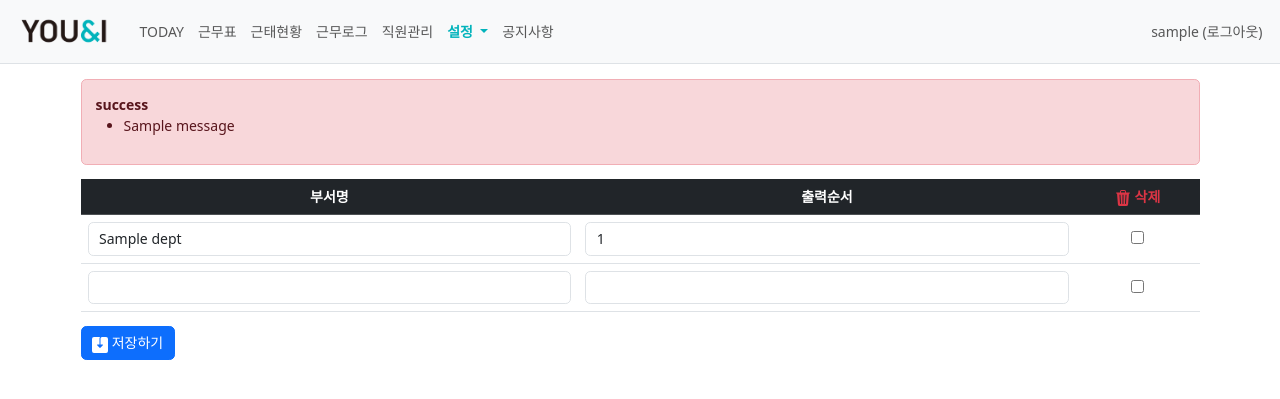
After one commit to ggomdong/uni, a Django app: page /common/dept/ in a window 1280 px wide. The commit adds this page. Shown: the top 399 px of the page. Run offline with Django 4.2, Linux system fonts and the light colour scheme; a user stored in the database is signed in; tables that the repository leaves empty hold one stand-in row (values such as "Sample post"); one stand-in notice (Sample message) is shown; parts of the project's set-up code (start-up, migrations or seed data) failed here and were passed over; some libraries are stand-ins or nearby versions.

Commit message:
메뉴수정 등

```diff
--- a/common/forms.py
+++ b/common/forms.py
@@ -1,7 +1,7 @@
 from django import forms
 from django.contrib.auth.forms import UserCreationForm, UserChangeForm
 # from django.contrib.auth.models import User
-from .models import User, Dept, Position, Code
+from .models import User, Dept, Position, Holiday, Business, Code
 
 # 속성 추가를 위해 UserCreationForm 사용
 class UserForm(UserCreationForm):
@@ -74,6 +74,55 @@ class PositionForm(forms.ModelForm):
         }
 
 
+class HolidayForm(forms.ModelForm):
+    class Meta:
+        model = Holiday
+        fields = ['holiday', 'holiday_name']
+
+        labels = {
+            'holiday': '공휴일',
+            'holiday_name': '공휴일명',
+        }
+
+        widgets = {
+            'holiday': forms.DateInput(attrs={'type': 'date', 'max': '9999-12-31', 'class': 'form-control'}),
+            'holiday_name': forms.TextInput(attrs={'class': 'form-control'}),
+        }
+
+
+class BusinessForm(forms.ModelForm):
+    class Meta:
+        model = Business
+        fields = ['stand_date', 'mon', 'tue', 'wed', 'thu', 'fri', 'sat', 'sun']
+
+        labels = {
+            'stand_date': '기준일자',
+            'mon': '월요일',
+            'tue': '화요일',
+            'wed': '수요일',
+            'thu': '목요일',
+            'fri': '금요일',
+            'sat': '토요일',
+            'sun': '일요일',
+        }
+
+        CHOICES = [
+            ('Y', '영업'),
+            ('N', '미영업'),
+        ]
+
+        widgets = {
+            'stand_date': forms.DateInput(attrs={'type': 'date', 'max': '9999-12-31', 'class': 'form-control'}),
+            'mon': forms.RadioSelect(attrs={'class': 'btn-check'}, choices=CHOICES),
+            'tue': forms.RadioSelect(attrs={'class': 'form-control'}, choices=CHOICES),
+            'wed': forms.RadioSelect(attrs={'class': 'form-control'}, choices=CHOICES),
+            'thu': forms.RadioSelect(attrs={'class': 'form-control'}, choices=CHOICES),
+            'fri': forms.RadioSelect(attrs={'class': 'form-control'}, choices=CHOICES),
+            'sat': forms.RadioSelect(attrs={'class': 'form-control'}, choices=CHOICES),
+            'sun': forms.RadioSelect(attrs={'class': 'form-control'}, choices=CHOICES),
+        }
+
+
 class CodeForm(forms.ModelForm):
     class Meta:
         model = Code
--- a/common/urls.py
+++ b/common/urls.py
@@ -10,7 +10,9 @@ urlpatterns = [
     path('signup/', views.signup, name='signup'),
     path('user_list/', views.user_list, name='user_list'),
     path('user_modify/<int:user_id>/', views.user_modify, name='user_modify'),
-    path('dept_list/', views.dept_list, name='dept_list'),
-    path('position_list/', views.position_list, name='position_list'),
-    path('code_list/', views.code_list, name='code_list'),
+    path('dept/', views.dept, name='dept'),
+    path('position/', views.position, name='position'),
+    path('holiday/', views.holiday, name='holiday'),
+    path('business/', views.business, name='business'),
+    path('code/', views.code, name='code'),
 ]
--- a/common/views.py
+++ b/common/views.py
@@ -3,10 +3,11 @@ from django.contrib.auth.decorators import login_required
 from django.shortcuts import render, get_object_or_404, redirect
 from django.core.paginator import Paginator
 from django.db.models import Q
+from django.db.models.functions import ExtractYear
 from django.db import connection
 from django.forms import modelformset_factory
-from .forms import UserForm, UserModifyForm, DeptForm, PositionForm, CodeForm
-from .models import User, Dept, Position, Code
+from .forms import UserForm, UserModifyForm, DeptForm, PositionForm, HolidayForm, BusinessForm, CodeForm
+from .models import User, Dept, Position, Holiday, Business, Code
 from wtm.models import Module, Contract
 from django.utils import timezone
 
@@ -89,8 +90,8 @@ def user_list(request):
                 )
             ) c
             ON (u.id = c.user_id)
-            INNER JOIN common_dept d on (u.dept = d.dept_name)
-			INNER JOIN common_position p on (u.position = p.position_name)
+            LEFT OUTER JOIN common_dept d on (u.dept = d.dept_name)
+			LEFT OUTER JOIN common_position p on (u.position = p.position_name)
         WHERE is_superuser = false
             and {work_condition}
             and {dept_condition}
@@ -157,14 +158,14 @@ def user_modify(request, user_id):
 
 
 @login_required(login_url='common:login')
-def dept_list(request):
+def dept(request):
     DeptFormSet = modelformset_factory(model=Dept, form=DeptForm, extra=1, can_delete=True)
 
     if request.method == 'POST':
         formset = DeptFormSet(request.POST)
         if not formset.has_changed():
             messages.error(request, '수정된 사항이 없습니다.')
-            return redirect('common:dept_list')
+            return redirect('common:dept')
 
         if formset.is_valid():
             depts = formset.save(commit=False)
@@ -179,24 +180,24 @@ def dept_list(request):
                 dept.mod_date = timezone.now()
                 dept.save()
 
-            return redirect('common:dept_list')
+            return redirect('common:dept')
     else:
-        formset = DeptFormSet()
+        formset = DeptFormSet(queryset=Dept.objects.order_by('order'))
 
     # POST방식이지만 form에 오류가 있거나, GET방식일때 아래로 진행
     context = {'formset': formset}
-    return render(request, 'common/dept_list.html', context)
+    return render(request, 'common/dept.html', context)
 
 
 @login_required(login_url='common:login')
-def position_list(request):
+def position(request):
     PositionFormSet = modelformset_factory(model=Position, form=PositionForm, extra=1, can_delete=True)
 
     if request.method == 'POST':
         formset = PositionFormSet(request.POST)
         if not formset.has_changed():
             messages.error(request, '수정된 사항이 없습니다.')
-            return redirect('common:position_list')
+            return redirect('common:position')
 
         if formset.is_valid():
             positions = formset.save(commit=False)
@@ -211,17 +212,89 @@ def position_list(request):
                 position.mod_date = timezone.now()
                 position.save()
 
-            return redirect('common:position_list')
+            return redirect('common:position')
     else:
-        formset = PositionFormSet()
+        formset = PositionFormSet(queryset=Position.objects.order_by('order'))
 
     # POST방식이지만 form에 오류가 있거나, GET방식일때 아래로 진행
     context = {'formset': formset}
-    return render(request, 'common/position_list.html', context)
+    return render(request, 'common/position.html', context)
 
 
 @login_required(login_url='common:login')
-def code_list(request):
+def holiday(request):
+    search = request.GET.get('search', '전체')
+
+    HolidayFormSet = modelformset_factory(model=Holiday, form=HolidayForm, extra=1, can_delete=True)
+
+    if request.method == 'POST':
+        formset = HolidayFormSet(request.POST)
+        if not formset.has_changed():
+            messages.error(request, '수정된 사항이 없습니다.')
+            return redirect('common:holiday')
+
+        if formset.is_valid():
+            holidays = formset.save(commit=False)
+
+            for obj in formset.deleted_objects:
+                obj.delete()
+
+            for holiday in holidays:
+                holiday.reg_id = request.user
+                holiday.reg_date = timezone.now()
+                holiday.mod_id = request.user
+                holiday.mod_date = timezone.now()
+                holiday.save()
+
+            return redirect('common:holiday')
+    else:
+        if search == '전체':
+            formset = HolidayFormSet(queryset=Holiday.objects.order_by('holiday', 'holiday_name'))
+        else:
+            formset = HolidayFormSet(queryset=Holiday.objects.order_by('holiday', 'holiday_name').filter(holiday__year=search))
+
+    # POST방식이지만 form에 오류가 있거나, GET방식일때 아래로 진행
+    # 년도별 공휴일을 검색하기 위해 QuerySet을 해당값만으로 리스트 구성(flat)하고, 중복제거(distinct)
+    year_list = list(Holiday.objects.annotate(
+        year=ExtractYear('holiday')).values_list('year', flat=True).distinct())
+    context = {'formset': formset, 'year_list': year_list}
+    return render(request, 'common/holiday.html', context)
+
+
+@login_required(login_url='common:login')
+def business(request):
+    BusinessFormSet = modelformset_factory(model=Business, form=BusinessForm, extra=1, can_delete=True)
+
+    if request.method == 'POST':
+        formset = BusinessFormSet(request.POST)
+        if not formset.has_changed():
+            messages.error(request, '수정된 사항이 없습니다.')
+            return redirect('common:business')
+
+        if formset.is_valid():
+            businesses = formset.save(commit=False)
+
+            for obj in formset.deleted_objects:
+                obj.delete()
+
+            for business in businesses:
+                business.reg_id = request.user
+                business.reg_date = timezone.now()
+                business.mod_id = request.user
+                business.mod_date = timezone.now()
+                business.save()
+
+            return redirect('common:business')
+    else:
+        formset = BusinessFormSet()
+
+    # POST방식이지만 form에 오류가 있거나, GET방식일때 아래로 진행
+    context = {'formset': formset}
+    return render(request, 'common/business.html', context)
+
+
+@login_required(login_url='common:login')
+def code(request):
     search = request.GET.get('search', '전체')
 
     CodeFormSet = modelformset_factory(model=Code, form=CodeForm, extra=1, can_delete=True)
@@ -230,7 +303,7 @@ def code_list(request):
         formset = CodeFormSet(request.POST)
         if not formset.has_changed():
             messages.error(request, '수정된 사항이 없습니다.')
-            return redirect('common:code_list')
+            return redirect('common:code')
 
         if formset.is_valid():
             codes = formset.save(commit=False)
@@ -245,7 +318,7 @@ def code_list(request):
                 code.mod_date = timezone.now()
                 code.save()
 
-            return redirect('common:code_list')
+            return redirect('common:code')
     else:
         if search == '전체':
             qs = CodeFormSet(queryset=Code.objects.order_by('code_name', 'order'))
@@ -257,4 +330,4 @@ def code_list(request):
     formset = qs
     code_name_list = list(Code.objects.values_list('code_name', flat=True).distinct())  # [부서, 직위]
     context = {'formset': formset, 'code_name_list': code_name_list, 'search': search}
-    return render(request, 'common/code_list.html', context)
+    return render(request, 'common/code.html', context)
--- a/pybo/urls.py
+++ b/pybo/urls.py
@@ -6,7 +6,7 @@ app_name = 'pybo'
 
 urlpatterns = [
     # base_views.py
-    path('', base_views.index, name='index'),
+    path('', base_views.index, name='pybo_index'),
     path('<int:question_id>/', base_views.detail, name='detail'),
 
     # question_views.py
--- a/pybo/views/base_views.py
+++ b/pybo/views/base_views.py
@@ -1,10 +1,12 @@
 from django.core.paginator import Paginator
+from django.contrib.auth.decorators import login_required
 from django.shortcuts import render, get_object_or_404
 from django.db.models import Q
 
 from ..models import Question
 
 
+@login_required(login_url='common:login')
 def index(request):
     page = request.GET.get('page', '1')     # 페이지 default 값은 1
     kw = request.GET.get('kw', '')      # 검색어
@@ -24,6 +26,7 @@ def index(request):
     return render(request, 'pybo/question_list.html', context)
 
 
+@login_required(login_url='common:login')
 def detail(request, question_id):
     question = get_object_or_404(Question, pk=question_id)
     context = {'question': question}
--- a/static/style.css
+++ b/static/style.css
@@ -2,6 +2,30 @@ html {
   font-size: 14px;
 }
 
+/* 스크롤바 CSS */
+::-webkit-scrollbar {
+  width: 10px;
+  height: 10px;
+}
+
+::-webkit-scrollbar-thumb {
+  background-color: lightgray;
+  border-radius: 10px;
+  background-clip: padding-box;
+  border: 2px solid transparent;
+}
+
+::-webkit-scrollbar-track {
+  background-color: transparent;
+  /*border-radius: 10px;
+  box-shadow: inset 0px 0px 5px white;*/
+}
+
+/* 네비게이션바 hover 및 현재 메뉴 하이라이트 처리 */
+.ci, .nav-link:hover {
+  color: #02b3bb;
+  font-weight: bold;
+}
 
 .flex-container {
   display: flex;
@@ -56,9 +80,11 @@ html {
     width: 1.5vw;
     height: 1.5vw;
     margin: 0 auto;     /* div 가운데 정렬 */
-
-    font-size: 10px;
-    border: 1px solid gray;
+  display: flex;
+  align-items: center;
+  justify-content: center;
+  font-size: 9px;
+  border: 0.5px solid gray;
   width: 30px;
   height: 30px;
   margin: 0 auto;     /* div 가운데 정렬 */
--- a/templates/common/code_list.html
+++ b/templates/common/code.html
@@ -48,7 +48,7 @@
             {% for hidden in form.hidden_fields %}
                 {{ hidden }}
             {% endfor %}
-        <tr class="text-center">
+        <tr class="text-center align-middle">
             <td>{{ form.code_name }}</td>
             <td>{{ form.value }}</td>
             <td>{{ form.order }}</td>
--- /dev/null
+++ b/templates/common/dept.html
@@ -0,0 +1,57 @@
+{% extends 'base.html' %}
+{% load pybo_filter %}
+{% block content %}
+<div class="container my-3">
+    <!-- message 표시 -->
+    {% if messages %}
+    <div class="alert alert-danger my-3" role="alert">
+        {% for message in messages %}
+        <strong>{{ message.tags }}</strong>
+        <ul><li>{{ message.message }}</li></ul>
+        {% endfor %}
+    </div>
+    {% endif %}
+    {% include 'form_errors.html' %}
+
+    <form id="deptForm" method="post">
+    {% csrf_token %}
+    <table class="table">
+        <thead>
+        <tr class="text-center table-dark">
+            <th>부서명</th>
+            <th>출력순서</th>
+            <th class="text-danger">
+                <svg xmlns="http://www.w3.org/2000/svg" width="16" height="16" fill="currentColor" class="bi bi-trash3-fill" viewBox="0 0 16 16">
+                  <path d="M11 1.5v1h3.5a.5.5 0 0 1 0 1h-.538l-.853 10.66A2 2 0 0 1 11.115 16h-6.23a2 2 0 0 1-1.994-1.84L2.038 3.5H1.5a.5.5 0 0 1 0-1H5v-1A1.5 1.5 0 0 1 6.5 0h3A1.5 1.5 0 0 1 11 1.5Zm-5 0v1h4v-1a.5.5 0 0 0-.5-.5h-3a.5.5 0 0 0-.5.5ZM4.5 5.029l.5 8.5a.5.5 0 1 0 .998-.06l-.5-8.5a.5.5 0 1 0-.998.06Zm6.53-.528a.5.5 0 0 0-.528.47l-.5 8.5a.5.5 0 0 0 .998.058l.5-8.5a.5.5 0 0 0-.47-.528ZM8 4.5a.5.5 0 0 0-.5.5v8.5a.5.5 0 0 0 1 0V5a.5.5 0 0 0-.5-.5Z"/>
+                </svg>
+                삭제
+            </th>
+        </tr>
+        </thead>
+        <tbody>
+        {{ formset.management_form }}
+        {% for form in formset %}
+            {% for hidden in form.hidden_fields %}
+                {{ hidden }}
+            {% endfor %}
+        <tr class="text-center align-middle">
+            <td>{{ form.dept_name }}</td>
+            <td>{{ form.order }}</td>
+            <td>{{ form.DELETE }}</td>
+        </tr>
+        {% endfor %}
+        </tbody>
+    </table>
+    <button type="submit" class="btn btn-primary">
+        <svg xmlns="http://www.w3.org/2000/svg" width="16" height="16" fill="currentColor" class="bi bi-save2-fill" viewBox="0 0 16 16">
+          <path d="M8.5 1.5A1.5 1.5 0 0 1 10 0h4a2 2 0 0 1 2 2v12a2 2 0 0 1-2 2H2a2 2 0 0 1-2-2V2a2 2 0 0 1 2-2h6c-.314.418-.5.937-.5 1.5v6h-2a.5.5 0 0 0-.354.854l2.5 2.5a.5.5 0 0 0 .708 0l2.5-2.5A.5.5 0 0 0 10.5 7.5h-2v-6z"/>
+        </svg>
+        저장하기
+    </button>
+    </form>
+</div>
+{% endblock %}
+{% block script %}
+<script type="text/javascript">
+</script>
+{% endblock %}
--- a/templates/navbar.html
+++ b/templates/navbar.html
@@ -11,42 +11,47 @@
             <span class="navbar-toggler-icon"></span>
         </button>
         <div class="collapse navbar-collapse" id="navbarSupportedContent">
+            {% with request.resolver_match.url_name as url_name %}
             <ul class="navbar-nav me-auto mb-2 mb-lg-0">
+                <li class="nav-item">
+                    <a class="nav-link {% if url_name == 'index' %}ci{% endif %}" href="{% url 'wtm:index' %}">TODAY</a>
+                </li>
+                <li class="nav-item">
+                    <a class="nav-link {% if url_name == 'work_schedule' %}ci{% endif %}" href="{% url 'wtm:work_schedule' %}">근무표</a>
+                </li>
                 {% if user.is_authenticated %}
                 <li class="nav-item">
-                    <a class="nav-link" href="{% url 'common:user_list' %}">직원관리</a>
+                    <a class="nav-link {% if url_name == 'work_status' %}ci{% endif %}" href="{% url 'wtm:work_status' %}">근태현황</a>
+                </li>
+
+                <li class="nav-item">
+                    <a class="nav-link {% if url_name == 'work_log' %}ci{% endif %}" href="{% url 'wtm:work_log' %}">근무로그</a>
                 </li>
                 <li class="nav-item">
-                    <a class="nav-link" href="{% url 'wtm:work_module' %}">근무모듈</a>
-                </li>
-                <li class="nav-item">
-                    <a class="nav-link" href="{% url 'wtm:work_schedule' %}">근무표</a>
-                </li>
-                <li class="nav-item">
-                    <a class="nav-link" href="{% url 'wtm:work_status' %}">근태현황</a>
-                </li>
-                <li class="nav-item">
-                    <a class="nav-link" href="{% url 'wtm:work_log' %}">근무이력</a>
+                    <a class="nav-link {% if url_name == 'user_list' %}ci{% endif %}" href="{% url 'common:user_list' %}">직원관리</a>
                 </li>
                 <li class="nav-item dropdown">
-                  <a class="nav-link dropdown-toggle" href="#" id="navbarDropdown" role="button" data-bs-toggle="dropdown" aria-expanded="false">
+                  <a class="nav-link dropdown-toggle {% if url_name == 'dept' or url_name == 'position' or url_name == 'work_module' or url_name == 'holiday' or url_name == 'business' or url_name == 'code' %}ci{% endif %}" href="#" id="navbarDropdown" role="button" data-bs-toggle="dropdown" aria-expanded="false">
                     설정
                   </a>
                   <div class="dropdown-menu" aria-labelledby="navbarDropdown">
-                    <a class="dropdown-item" href="{% url 'common:dept_list' %}">부서관리</a>
-                    <a class="dropdown-item" href="{% url 'common:position_list' %}">직위관리</a>
+                    <a class="dropdown-item" href="{% url 'common:dept' %}">부서관리</a>
+                    <a class="dropdown-item" href="{% url 'common:position' %}">직위관리</a>
                     <hr class="dropdown-divider">
-                    <a class="dropdown-item" href="#">영업일관리</a>
-                    <a class="dropdown-item" href="#">공휴일관리</a>
+                    <a class="dropdown-item" href="{% url 'wtm:work_module' %}">근무모듈</a>
                     <hr class="dropdown-divider">
-                    <a class="dropdown-item" href="{% url 'common:code_list' %}">코드관리</a>
+                    <a class="dropdown-item" href="{% url 'common:holiday' %}">공휴일관리</a>
+                    <a class="dropdown-item" href="{% url 'common:business' %}">영업일관리</a>
+                    <hr class="dropdown-divider">
+                    <a class="dropdown-item" href="{% url 'common:code' %}">코드관리</a>
                   </div>
                 </li>
+                <li class="nav-item">
+                    <a class="nav-link {% if url_name == 'pybo_index' %}ci{% endif %}" href="{% url 'pybo:pybo_index' %}">공지사항</a>
+                </li>
                 {% endif %}
-                <li class="nav-item">
-                    <a class="nav-link" href="{% url 'pybo:index' %}">게시판</a>
-                </li>
             </ul>
+            {% endwith %}
             <ul class="navbar-nav ms-auto">
                 <li class="nav-item">
                     {% if user.is_authenticated %}
--- a/templates/wtm/work_contract_reg.html
+++ b/templates/wtm/work_contract_reg.html
@@ -59,8 +59,7 @@
                         <label class="form-label" for="{{module.id}}">
                             <div class="module_box" id="select{{module.id}}" style="background-color: {{ module_colors|get_index:module.color }};">
                             {% if module.cat == 'OFF' %}
-                                -<br>
-                                &nbsp;
+                                -
                             {% else %}
                                 {{ module.start_time }}
                                 {{ module.end_time }}
--- a/templates/wtm/work_module.html
+++ b/templates/wtm/work_module.html
@@ -41,7 +41,7 @@
                         {{ module.end_time }}
                     </font>
                     {% elif module.cat == '유급휴무' %}
-                        {{ module.name|slice:"0:2" }}
+                        {{ module.name|slice:"0:2" }}<br>
                         {{ module.name|slice:"2:4" }}
                     {% elif module.cat == 'OFF' %}
                         -
```
Also changed, not shown: common/models.py (+24 -0 lines), templates/common/business.html (renamed from templates/common/dept_list.html, +21 -7 lines), templates/common/holiday.html (renamed from templates/common/position_list.html, +22 -7 lines), templates/common/position.html (added, +57 -0 lines), templates/wtm/work_schedule.html (+8 -21 lines), templates/wtm/work_schedule_reg.html (+3 -4 lines), wtm/views.py (+13 -9 lines), common/migrations/0004_holiday.py (added), common/migrations/0005_holiday_mod_date_business.py (added). Lines whose indentation alone changed are shown as unchanged.
